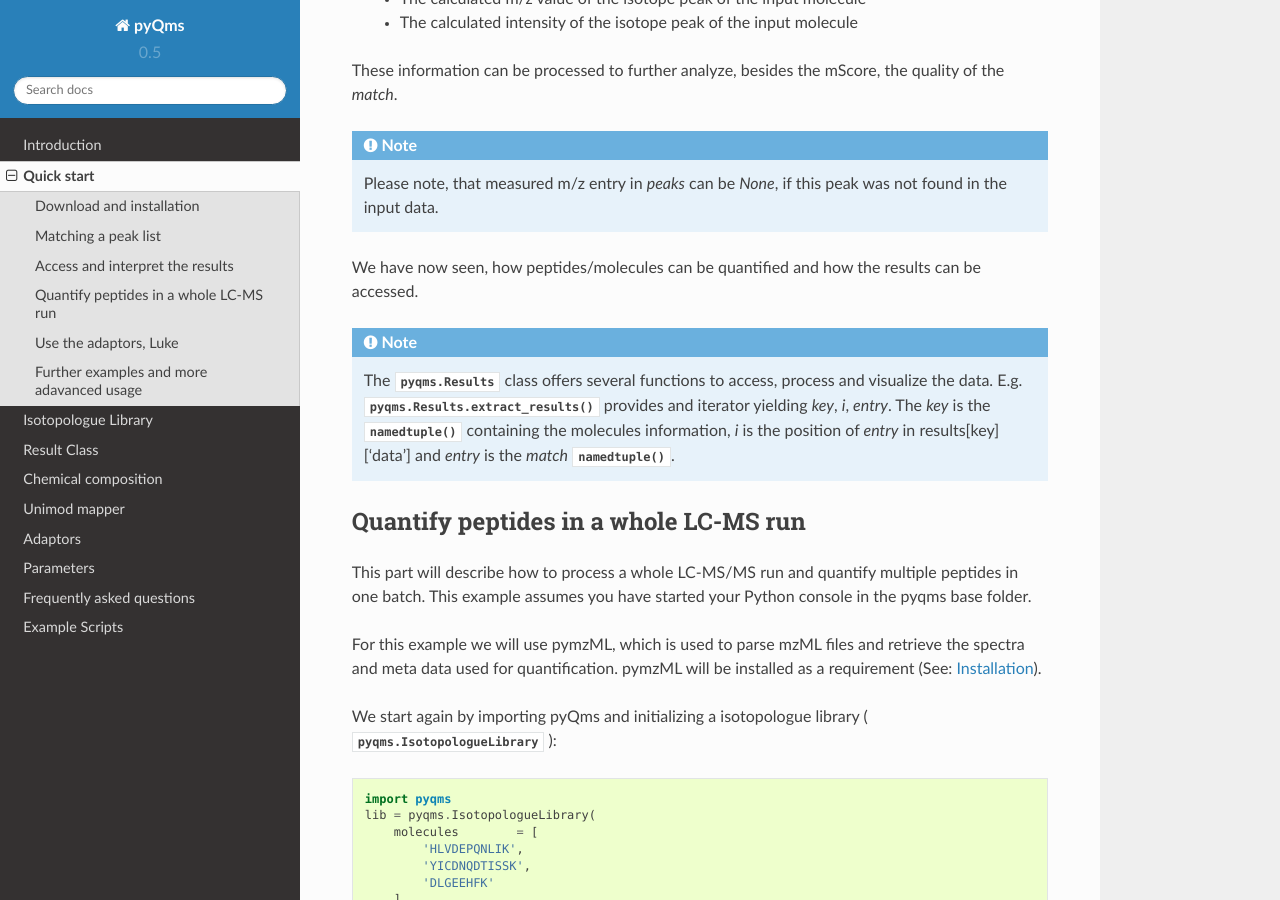
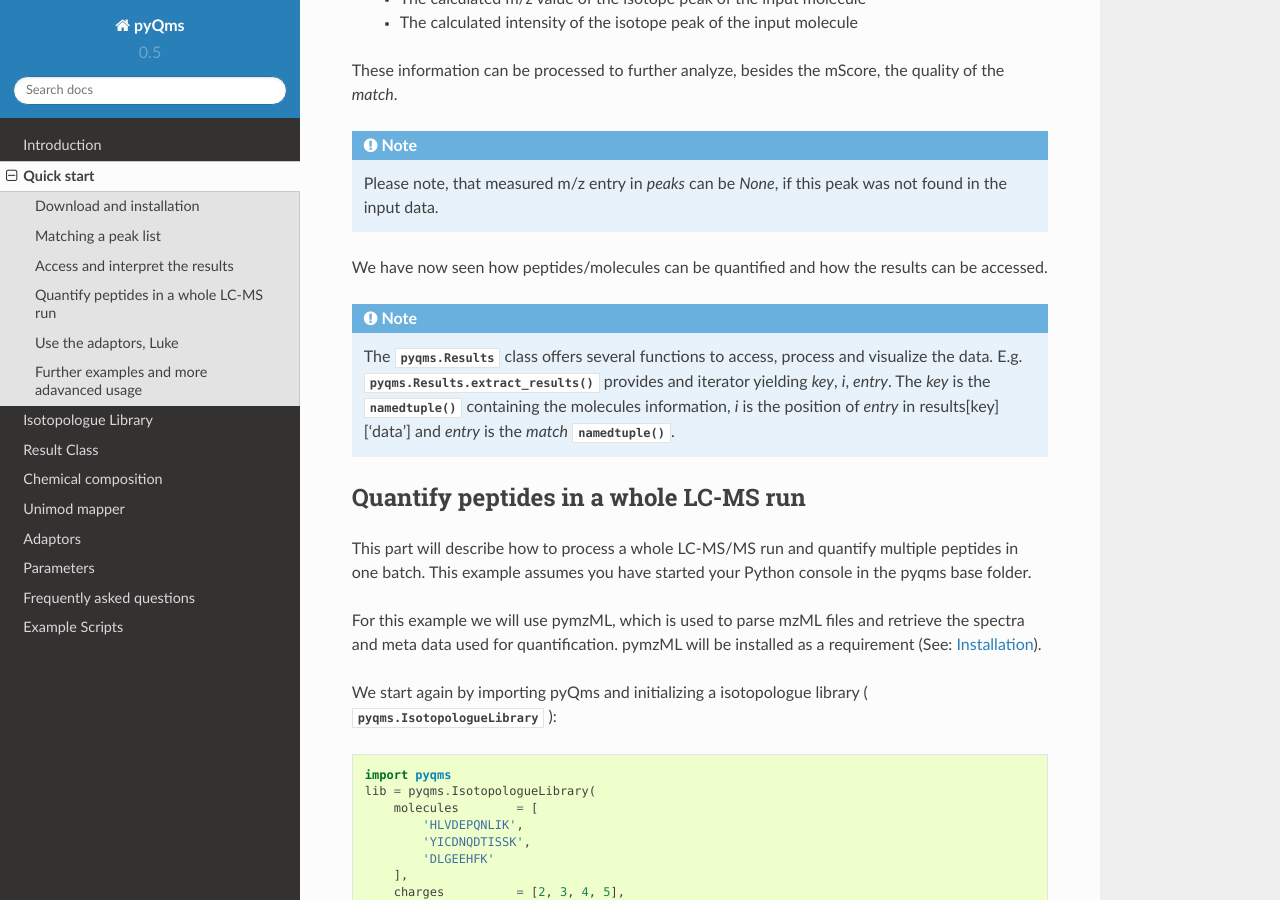
Before and after one commit to pyQms/pyqms, a Sphinx documentation site: the page built from docs/source/quick_start.rst, in a window 1280 px wide and 900 px high, scrolled down 3290 px. Built offline with Sphinx 7.4.7 and the Read the Docs theme 2.0.0, drawn with Linux system fonts in a browser that asks for light colours.

```diff
--- a/docs/source/quick_start.rst
+++ b/docs/source/quick_start.rst
@@ -175,7 +175,7 @@ quality of the `match`.
     Please note, that measured m/z entry in `peaks` can be `None`, if this peak
     was not found in the input data.
 
-We have now seen, how peptides/molecules can be quantified and how the results
+We have now seen how peptides/molecules can be quantified and how the results
 can be accessed.
 
 .. note::
```
